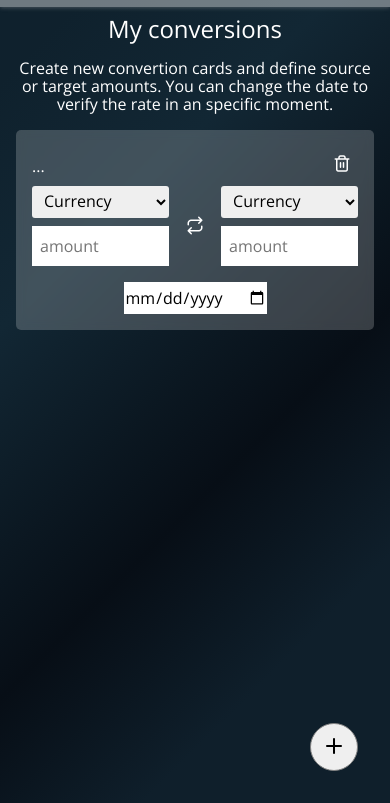
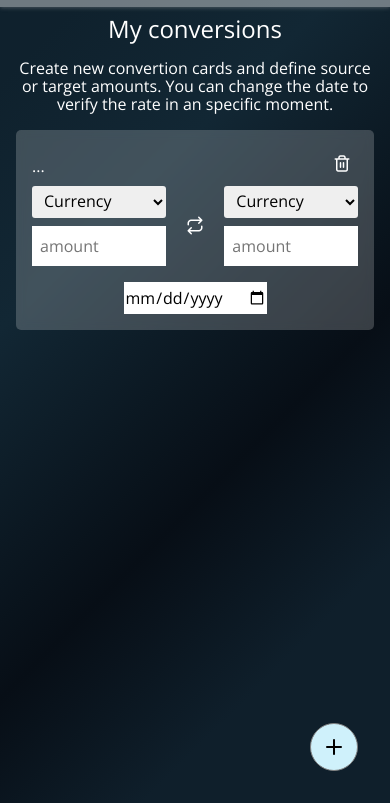
Before and after one commit to ogranada/currency-converter, a website built with Parcel: page index.html in a window 390 px wide. Shown: the part 41-844 px from the top of the page. Built offline with nearby package versions, Linux system fonts and the light colour scheme; no server answers; a web font is replaced by a local one.

Commit message:
Minor mobile fixes

```diff
--- a/package.json
+++ b/package.json
@@ -9,7 +9,7 @@
   },
   "scripts": {
     "dev": "parcel index.html",
-    "build": "parcel build index.html && mv dist docs",
+    "build": "rm -rf docs && parcel build index.html --public-url './' && mv dist docs",
     "test": "echo \"TODO: you need to implement testing for this project :'(\" && exit 1"
   },
   "keywords": [
--- a/styles/components/_currency_converter.scss
+++ b/styles/components/_currency_converter.scss
@@ -10,6 +10,7 @@
     flex-wrap: wrap;
     align-items: center;
     justify-content: space-between;
+    overflow-x: hidden;
   }
 
   &::before {
@@ -37,7 +38,7 @@
   }
 
   &-source, &-target {
-    flex-basis: 42%;
+    flex-basis: 41%;
     display: flex;
     flex-wrap: wrap;
   }
--- a/styles/components/_floating_button.scss
+++ b/styles/components/_floating_button.scss
@@ -1,12 +1,17 @@
 
 .FloatingButton {
   position: fixed;
+  display: inline-flex;
   bottom: 2em;
   right: 2em;
   width: 3em;
   height: 3em;
   border-radius: 50%;
   border: 1px solid gray;
+  background-color: var(--contrast-0);
+  text-align: center;
+  justify-content: center;
+  align-items: center;
 
   & i {
     font-size: 1.5em;
```
